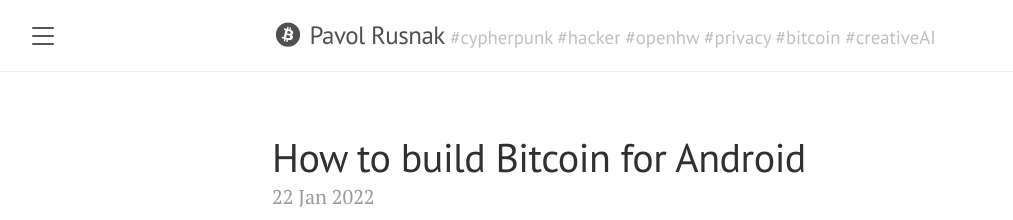
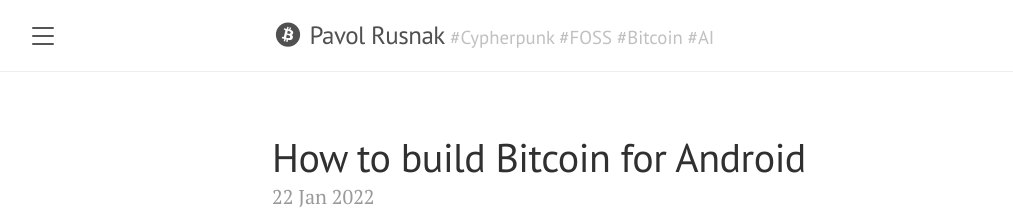
Before and after one commit to prusnak/rusnak.io, a Jekyll site: the page built from index.html, in a window 1280 px wide and 900 px high. Shown: the top 220 px of the window, without its empty margins (8-1021 px from the left). Built offline with Jekyll 4.4.1, drawn with Linux system fonts in a browser that asks for light colours; nearby versions of some CDN libraries; the list of posts is cut into pages by our own code.

Commit message:
change tagline

```diff
--- a/_config.yml
+++ b/_config.yml
@@ -11,7 +11,7 @@
 permalink:           /:title/
 
 title:               Pavol Rusnak
-tagline:             '#cypherpunk #hacker #openhw #privacy #bitcoin #creativeAI'
+tagline:             '#Cypherpunk #FOSS #Bitcoin #AI'
 description:         'Pavol Rusnak'
 url:                 https://rusnak.io
 baseurl:             ''
```
